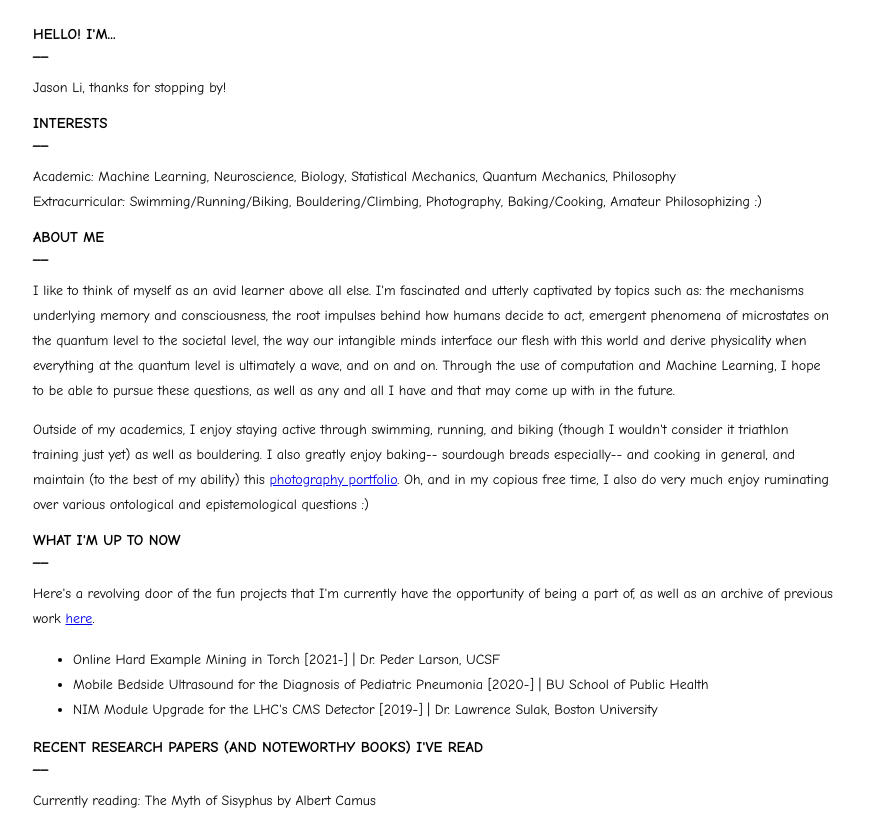
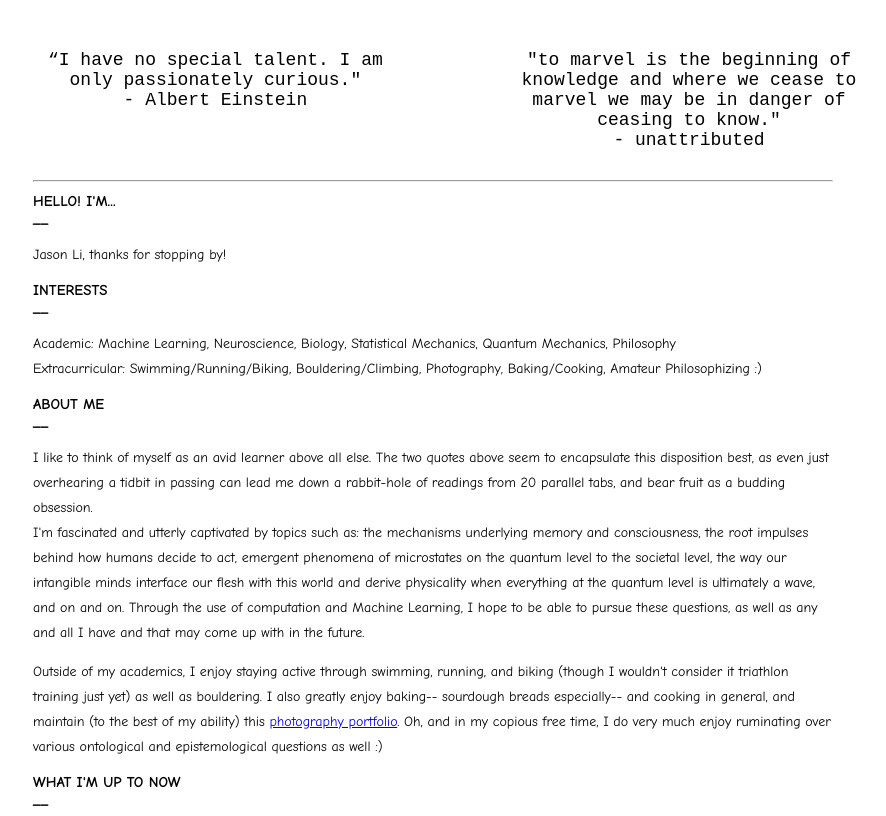
Before and after one commit to jli12/arxv_site, a plain HTML site: page index.html in a window 1280 px wide. Shown: the top 816 px of the page, without its empty margins (207-1093 px from the left). Drawn offline with Linux system fonts and the light colour scheme; a script that the page names is missing; files whose address does not match are found by name.

Commit message:
smore minor changes

```diff
--- a/css/style.css
+++ b/css/style.css
@@ -11,6 +11,13 @@ body {
 h1, h2 {
 	font-size: 15px;
 	text-transform: uppercase;
+	/*position: relative;*/
+}
+
+h12, h13 {
+	font-family: monospace;
+	float: left;
+	width: 50%;
 }
 
 p, li{
@@ -19,6 +26,14 @@ p, li{
 }
 
 main {
+	position:relative;
+	top:155px;
+	max-width: 800px;
+	margin: 0 auto;
+	margin-bottom: 25px;
+}
+article {
+	/*position: absolute;*/
 	max-width: 800px;
 	margin: 0 auto;
 }
@@ -30,3 +45,19 @@ img {
 .right {
 	text-align: right;
 }
+
+.topleft {
+  position: absolute;
+  top: 50px;
+  left: 18%;
+  font-size: 18px;
+  width: 30%;
+}
+
+.topright {
+  position: absolute;
+  top: 50px;
+  left: 55%;
+  font-size: 18px;
+  width: 30%;
+}
--- a/index.html
+++ b/index.html
@@ -14,16 +14,24 @@
         <script type="text/javascript" src="data/papers.js"></script>
     </head>
     <body>
+        <h12 class="topleft"><center>“I have no special talent. I am only passionately curious."<br>- Albert Einstein </center></h12>
+
+
+        <h12 class="topright"><center>"to marvel is the beginning of knowledge and where we cease to marvel we may be in danger of ceasing to know."<br>- unattributed</center></h12>
+
         <main>
-            <h1>HELLO! I'm... <br>__<br></h1>
+            <hr>
+            <h1> HELLO! I'm... <br>__<br></h1>
             <p>Jason Li, thanks for stopping by!</p>
 
             <h2>Interests<br>__<br></h2>
             <p id="interests"> <!-- Loaded from JS file --> </p>
 
             <h2>About Me<br>__<br></h2>
-            <p> I like to think of myself as an avid learner above all else. I'm fascinated and utterly captivated by topics such as: the mechanisms underlying memory and consciousness, the root impulses behind how humans decide to act, emergent phenomena of microstates on the quantum level to the societal level, the way our intangible minds interface our flesh with this world and derive physicality when everything at the quantum level is ultimately a wave, and on and on. Through the use of computation and Machine Learning, I hope to be able to pursue these questions, as well as any and all I have and that may come up with in the future. </p>
-            <p>Outside of my academics, I enjoy staying active through swimming, running, and biking (though I wouldn't consider it triathlon training just yet) as well as bouldering. I also greatly enjoy baking-- sourdough breads especially-- and cooking in general, and maintain (to the best of my ability) this <a href="portfolio/portfolioHome.html">photography portfolio</a>. Oh, and in my copious free time, I also do very much enjoy ruminating over various ontological and epistemological questions :) </p>
+            <!-- The most beautiful thing we can experience is the mysterious. It is the source of all true art and science. He to whom the emotion is a stranger, who can no longer pause to wonder and stand wrapped in awe, is as good as dead; his eyes are closed. -->
+
+            <p> I like to think of myself as an avid learner above all else. The two quotes above seem to encapsulate this disposition best, as even just overhearing a tidbit in passing can lead me down a rabbit-hole of readings from 20 parallel tabs, and bear fruit as a budding obsession. <br> I'm fascinated and utterly captivated by topics such as: the mechanisms underlying memory and consciousness, the root impulses behind how humans decide to act, emergent phenomena of microstates on the quantum level to the societal level, the way our intangible minds interface our flesh with this world and derive physicality when everything at the quantum level is ultimately a wave, and on and on. Through the use of computation and Machine Learning, I hope to be able to pursue these questions, as well as any and all I have and that may come up with in the future. </p>
+            <p>Outside of my academics, I enjoy staying active through swimming, running, and biking (though I wouldn't consider it triathlon training just yet) as well as bouldering. I also greatly enjoy baking-- sourdough breads especially-- and cooking in general, and maintain (to the best of my ability) this <a href="portfolio/portfolioHome.html">photography portfolio</a>. Oh, and in my copious free time, I do very much enjoy ruminating over various ontological and epistemological questions as well :) </p>
 
 
 
@@ -57,6 +65,7 @@
             <p>Email: <a href="mailto:jfli@bu.edu">jfli@bu.edu</a> <!-- | Twitter: <a href="https://twitter.com/ddehueck">@ddehueck</a> -->  </p>
             <p><a href="portfolio/portfolioHome.html">Photography Portfolio</a></p>
             <p><a href="portfolioHome.html"><i class="fas fa-camera-retro"></i></a></p>
+            <br>
         </main>
     </body>
 
```
Also changed, not shown: subpages/papers-read.html (+2 -2 lines), subpages/projects.html (+2 -2 lines).
